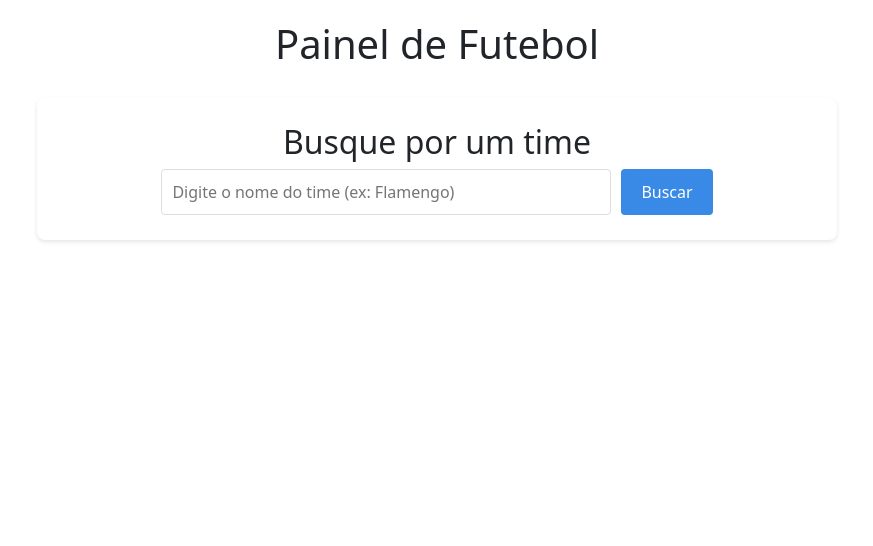
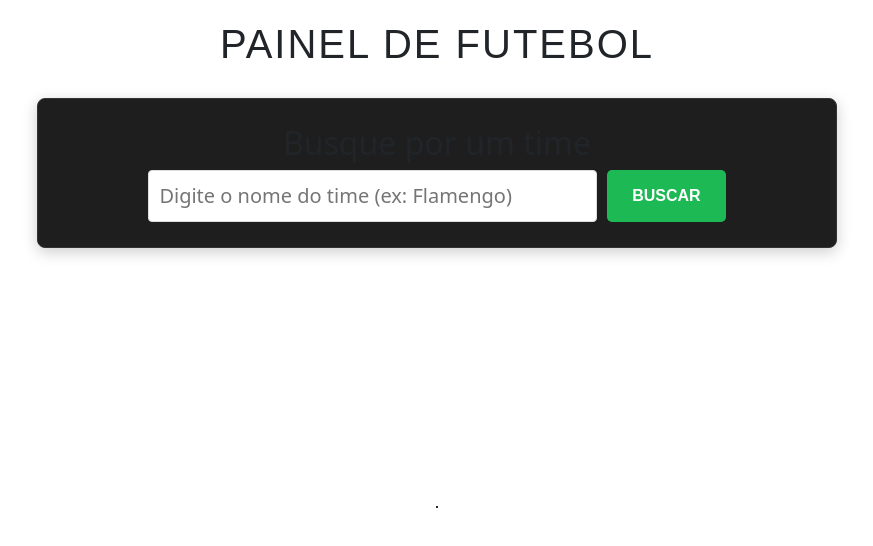
Before and after one commit to luiz-divino/equipes-futebol, a plain HTML site: page painel-futebol/index.html in a window 1280 px wide. Shown: the whole page, without its empty margins (203-1076 px from the left). Drawn offline with nearby package versions, Linux system fonts and the light colour scheme.

Commit message:
personalição de botões, fontes e fundos

```diff
--- a/painel-futebol/css/style.css
+++ b/painel-futebol/css/style.css
@@ -1,8 +1,19 @@
-/* Estilo geral */
+:root {
+  --cor-fundo: #121212;
+  --cor-card: #1e1e1e;
+  --cor-destaque: #1DB954; /* Verde Vibrante */
+  --cor-texto-primario: #FFFFFF;
+  --cor-texto-secundario: #b3b3b3;
+  --fonte-titulo: 'Montserrat', sans-serif;
+  --fonte-corpo: 'Lato', sans-serif;
+}
+
+
 body {
-    font-family: Arial, sans-serif;
-    background-color: #f0f2f5;
-    color: #333;
+    font-family: var(--fonte-corpo);
+    background-color: var(--cor-fundo);
+    color: var(--cor-texto-primario);
+    background-image: radial-gradient(circle, #2a2a2a 1px, transparent 1px);
     margin: 0;
     padding: 20px;
 }
@@ -13,7 +24,12 @@ header {
 }
 
 h1 {
-    color: #1d3557;
+    font-family: var(--fonte-titulo);
+    color: var(--cor-destaque);
+    text-transform: uppercase;
+    font-weight: 900;
+    letter-spacing: 2px;
+
 }
 
 /* Container principal */
@@ -23,13 +39,20 @@ main {
 }
 
 /* Seção de Busca */
-.busca-container {
-    background-color: #fff;
+.busca-container, .card-jogo {
+    background-color: var(--cor-card);
+    border: 1px solid #333;
     padding: 25px;
     border-radius: 8px;
-    box-shadow: 0 2px 4px rgba(0, 0, 0, 0.1);
-    margin-bottom: 30px;
+    box-shadow: 0 4px 15px rgba(0, 0, 0, 0.2);
+    margin-bottom: 20px;
     text-align: center;
+    transition: transform 0.2s ease-in-out, box-shadow 0.2s ease-in-out;
+}
+
+.card-jogo:hover{
+    transform: translateY(-5px);
+    box-shadow: 0 8px 20px rgba(0, 0, 0, 0.3);
 }
 
 .busca-box {
@@ -43,32 +66,44 @@ main {
     padding: 10px;
     border: 1px solid #ddd;
     border-radius: 4px;
-    font-size: 16px;
+    font-size: 20px;
 }
 
-#btn-buscar {
+#btn-ver-noticias {
+    position: absolute;
+    top: 20px;
+    right: 20px;
+    z-index: 1000;
+}
+
+#btn-buscar , .btn{
     padding: 10px 20px;
     border: none;
-    background-color: #398ae6;
-    color: white;
+    background-color: var(--cor-destaque);
+    color: #ffffff;
+    font-family: var(--fonte-titulo);
+    font-weight: 700;
+    text-transform: uppercase;
     font-size: 16px;
-    border-radius: 4px;
+    padding: 12px 25px;
+    border-radius: 5px;
     cursor: pointer;
-    transition: background-color 0.3s;
+    transition: background-color 0.3s, transform 0.2s;
 }
 
-#btn-buscar:hover {
-    background-color: #2b7ec1;
+#btn-buscar:hover, .btn:hover {
+    background-color: #189945;
+    transform: scale(1.05);
 }
 
 /* Seção de Resultados */
 #info-time {
     text-align: center;
-    margin-bottom: 20px;
+    margin-bottom: 40px;
 }
 
 #info-time img {
-    max-width: 100px;
+    max-width: 120px;
 }
 
 #info-time h2 {
@@ -82,17 +117,12 @@ main {
     grid-template-columns: 1fr; /* Apenas uma coluna em telas pequenas */
 }
 
-
-
-.card-jogo {
-    background-color: #fff;
-    padding: 20px;
-    border-radius: 8px;
-    box-shadow: 0 2px 4px rgba(0, 0, 0, 0.1);
-    text-align: center;
+.card-jogo h3 {
+    margin-top: 0;
+    color: var(--cor-destaque);
 }
 
-.card-jogo h3 {
-    margin-top: 0;
-    color: #457b9d;
+.card-jogo p {
+    margin: 5px 0;
+    color: var(--cor-texto-secundario);
 }
```
